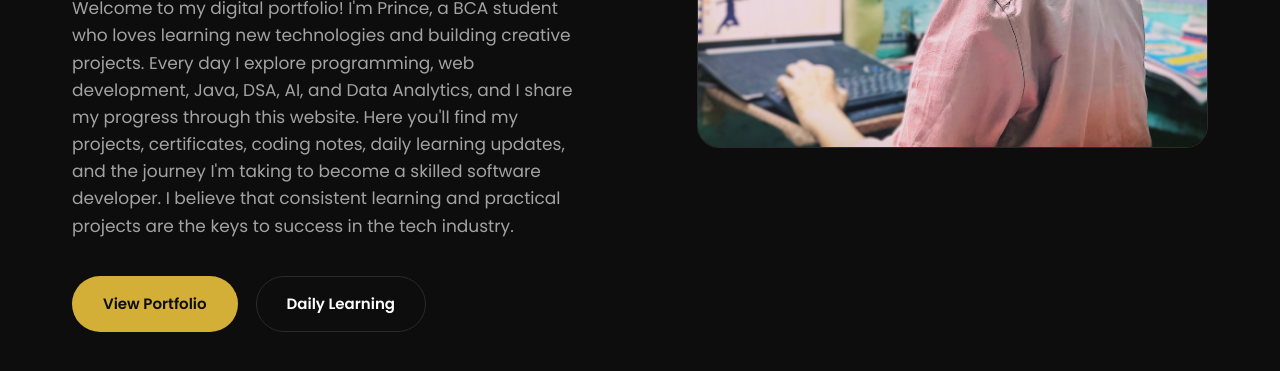
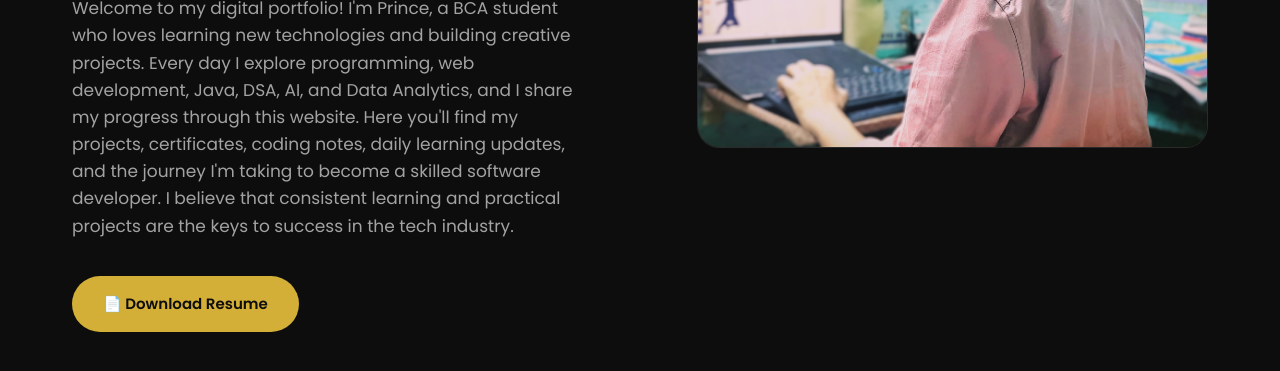
Before and after one commit to prin143/portfolio-website, a plain HTML site: page index.html in a window 1280 px wide. Shown: the part 611-982 px from the top of the page. Drawn offline with Linux system fonts and the light colour scheme.

Commit message:
add resuma file

```diff
--- a/index.html
+++ b/index.html
@@ -63,8 +63,7 @@
           </p>
 
           <div class="hero__buttons">
-            <a href="#contact" class="btn btn--gold">View Portfolio </a>
-            <a href="#projects" class="btn btn--outline">Daily Learning </a>
+            <a href="prince-kumar-01.pdf" class="btn btn--gold" download>📄 Download Resume </a>
           </div>
         </div>
 
```
Also changed, not shown: 1 other file.
